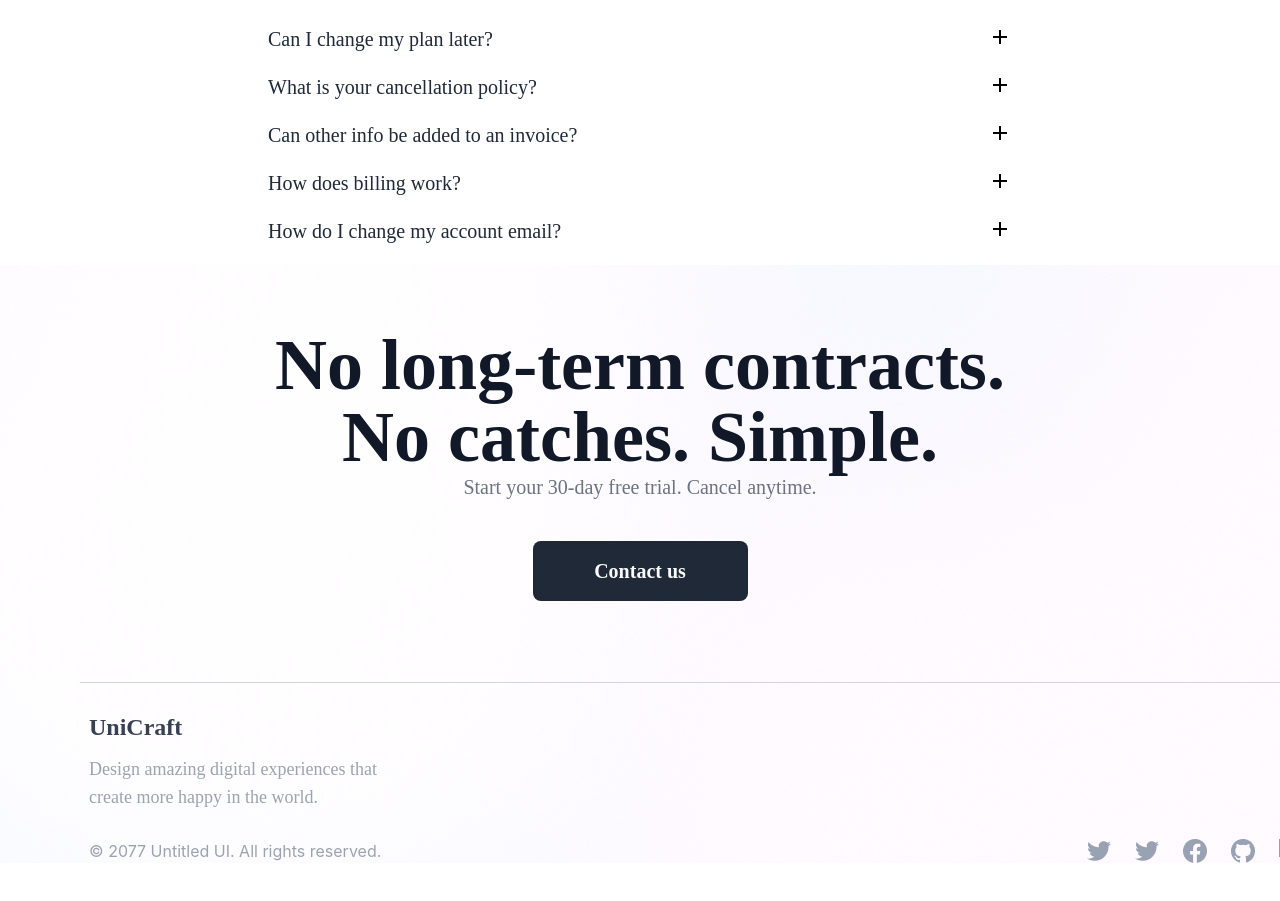
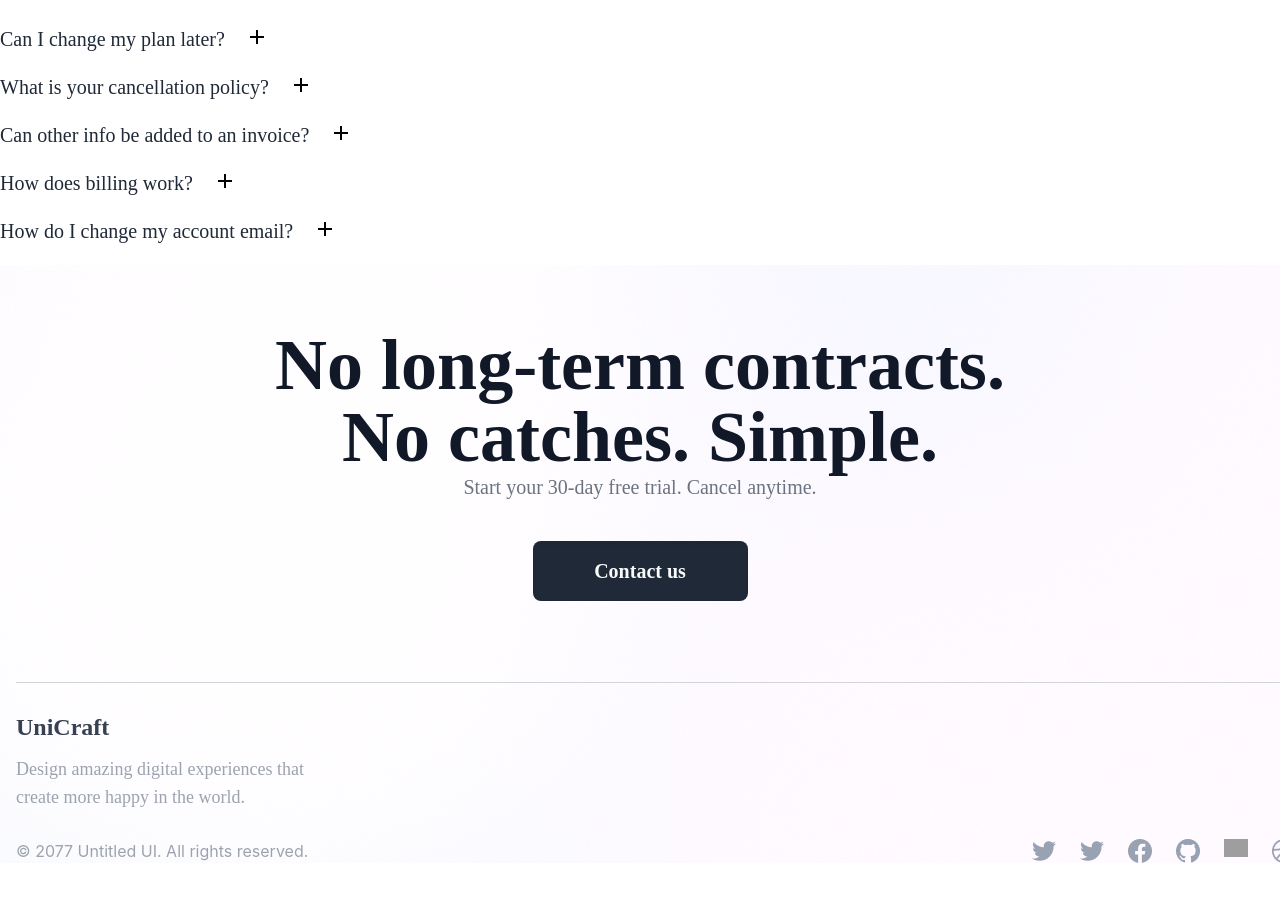
Before and after one commit to AsmitaSagarkar/Landing_Page, a React (Create React App) app: page / in a window 1280 px wide. Shown: the part 3360-4261 px from the top of the page. Built offline with nearby package versions, Linux system fonts and the light colour scheme; grey boxes are pictures that could not be loaded.

Commit message:
components added and updated

```diff
--- a/src/component/footer.jsx
+++ b/src/component/footer.jsx
@@ -10,7 +10,7 @@ export default function Footer(){
     return(
 
         <>
-        <div className="w-[1440px] h-[181px] px-[89px] flex-col justify-start items-center gap-8 inline-flex">
+        <div className="px-4 flex-col justify-start items-center gap-8 inline-flex">
     <div className="w-screen h-px bg-gray-300"></div>
     <div className="self-stretch h-[92px] flex-col justify-center items-start gap-3 flex">
         <div className="self-stretch text-gray-700 lg:text-2xl md:text-xl textlg font-bold font-['Satoshi']">UniCraft</div>
--- a/src/component/frequentlyasked.jsx
+++ b/src/component/frequentlyasked.jsx
@@ -10,8 +10,8 @@ export default function FAQ(){
 
         <>
         <div className=' flex flex-col items-center text-center'>
-        <div className="w-[768px]  text-gray-900 text-[58px] font-bold font-['Satoshi']">Frequently asked questions</div>
-        <div className="w-[768px] mb-6  text-gray-500 text-xl font-medium font-['Satoshi']">Everything you need to know about the product and billing.</div>
+        <div className=" text-gray-900 lg:text-[58px] md:text-[45px] text-[30px] font-bold font-['Satoshi']">Frequently asked questions</div>
+        <div className="mb-6  text-gray-500 text-xl font-medium font-['Satoshi']">Everything you need to know about the product and billing.</div>
         </div>
         <div>
         {
--- a/src/component/myaccordian.jsx
+++ b/src/component/myaccordian.jsx
@@ -1,24 +1,24 @@
 import AddIcon from '@mui/icons-material/Add';
 import RemoveCircleOutlineIcon from '@mui/icons-material/RemoveCircleOutline';
 import { useState } from 'react';
-export default function Accordian({question,answer}){
+export default function Accordian({ question, answer }) {
 
-    const [data,setData] =useState(false);
-    return(
+    const [data, setData] = useState(false);
+    return (
 
         <>
-        <div className='flex justify-center items-center flex-col mx-10 lg:mx-0'>
-        <div className='flex flex-row'>
-        <div className='flex justify-center  text-justify'><h2 className="w-[720px] text-gray-800 text-xl font-medium font-['Satoshi']">{question}</h2></div>
-        <div className='flex justify-center' onClick={()=>setData(!data)}>{data?<RemoveCircleOutlineIcon />:<AddIcon />}</div>
-        </div>
-        <div className='w-[720px] flex justify-center mb-5'>
-        {
-            data&&<p>{answer}</p>
-        }
-        </div>
+            <div className='flex justify-center  flex-col mx-10 lg:mx-0'>
+                <div className='flex flex-row gap-5'>
+                    <div className='flex justify-center  text-justify'><h2 className=" text-gray-800 text-xl font-medium font-['Satoshi']">{question}</h2></div>
+                    <div className='flex justify-end' onClick={() => setData(!data)}>{data ? <RemoveCircleOutlineIcon /> : <AddIcon />}</div>
+                </div>
+                <div className='flex justify-center mb-5'>
+                    {
+                        data && <p>{answer}</p>
+                    }
+                </div>
 
-        </div>
+            </div>
         </>
     )
 
--- a/src/component/section.jsx
+++ b/src/component/section.jsx
@@ -11,7 +11,7 @@ export default function Section() {
                     <img src={Logotype} alt="Loading" />
                 </div>
                 <div className="flex justify-center mt-14 ">
-                    <div className="text-center text-gray-800 text-5xl md:3xl xl font-bold font-['Satoshi'] leading-[60px] pl-20 pr-20">We’ve been with unicraft to kick start every new project and can’t imagine working without it.</div>
+                    <div className="text-center text-gray-800 text-5xl md:2xl xl font-bold font-['Satoshi'] leading-[60px] md:pl-20 md:pr-20">We’ve been with unicraft to kick start every new project and can’t imagine working without it.</div>
                 </div>
                 <div className="flex justify-center mt-14 ">
                     <img className="w-16 h-16 rounded-[200px] " alt="Loading..." src={Avatar} />
```
